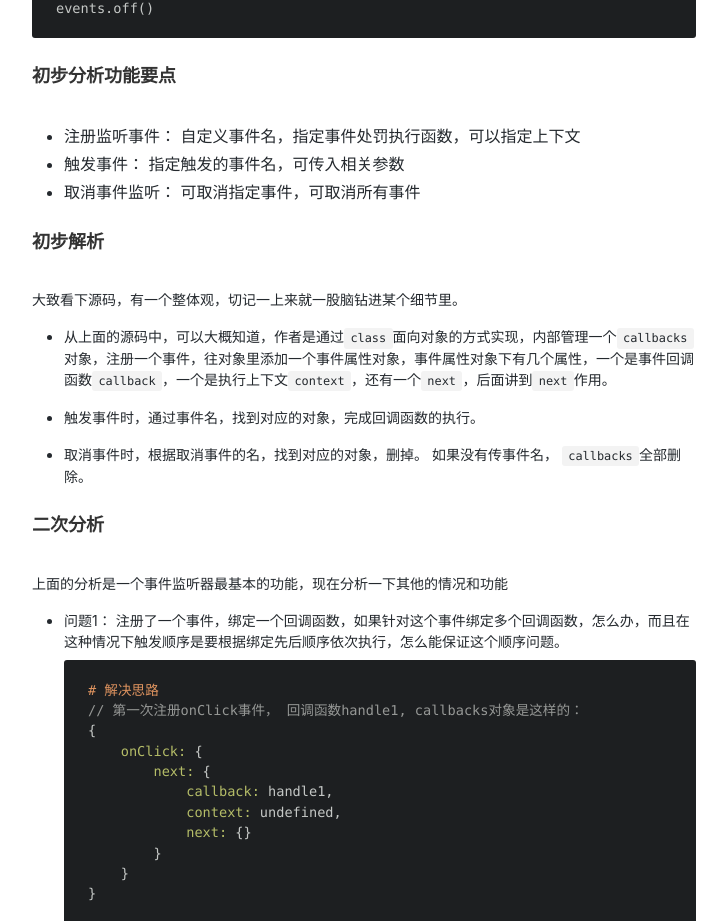
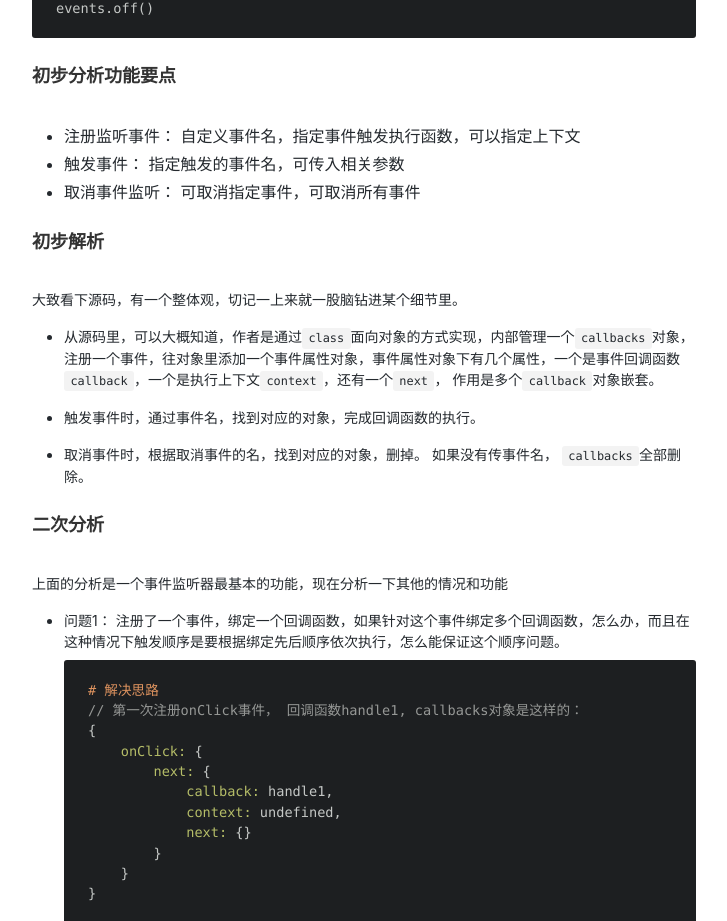
Before and after one commit to JieLiuRiver/liuxiaobai, a plain HTML site: page blog/2019/07/11/events.html in a window 1280 px wide. Shown: the part 856-1777 px from the top of the page, without its empty margins (276-1003 px from the left). Drawn offline with nearby package versions, Linux system fonts and the light colour scheme.

Commit message:
taro events

```diff
--- a/blog/2019/07/11/events.html
+++ b/blog/2019/07/11/events.html
@@ -86,14 +86,14 @@ events.off()
 </code></pre>
 <h3><a class="anchor" aria-hidden="true" id="初步分析功能要点"></a><a href="#初步分析功能要点" aria-hidden="true" class="hash-link"><svg class="hash-link-icon" aria-hidden="true" height="16" version="1.1" viewBox="0 0 16 16" width="16"><path fill-rule="evenodd" d="M4 9h1v1H4c-1.5 0-3-1.69-3-3.5S2.55 3 4 3h4c1.45 0 3 1.69 3 3.5 0 1.41-.91 2.72-2 3.25V8.59c.58-.45 1-1.27 1-2.09C10 5.22 8.98 4 8 4H4c-.98 0-2 1.22-2 2.5S3 9 4 9zm9-3h-1v1h1c1 0 2 1.22 2 2.5S13.98 12 13 12H9c-.98 0-2-1.22-2-2.5 0-.83.42-1.64 1-2.09V6.25c-1.09.53-2 1.84-2 3.25C6 11.31 7.55 13 9 13h4c1.45 0 3-1.69 3-3.5S14.5 6 13 6z"></path></svg></a>初步分析功能要点</h3>
 <ul>
-<li>注册监听事件： 自定义事件名，指定事件处罚执行函数，可以指定上下文</li>
+<li>注册监听事件： 自定义事件名，指定事件触发执行函数，可以指定上下文</li>
 <li>触发事件： 指定触发的事件名，可传入相关参数</li>
 <li>取消事件监听： 可取消指定事件，可取消所有事件</li>
 </ul>
 <h3><a class="anchor" aria-hidden="true" id="初步解析"></a><a href="#初步解析" aria-hidden="true" class="hash-link"><svg class="hash-link-icon" aria-hidden="true" height="16" version="1.1" viewBox="0 0 16 16" width="16"><path fill-rule="evenodd" d="M4 9h1v1H4c-1.5 0-3-1.69-3-3.5S2.55 3 4 3h4c1.45 0 3 1.69 3 3.5 0 1.41-.91 2.72-2 3.25V8.59c.58-.45 1-1.27 1-2.09C10 5.22 8.98 4 8 4H4c-.98 0-2 1.22-2 2.5S3 9 4 9zm9-3h-1v1h1c1 0 2 1.22 2 2.5S13.98 12 13 12H9c-.98 0-2-1.22-2-2.5 0-.83.42-1.64 1-2.09V6.25c-1.09.53-2 1.84-2 3.25C6 11.31 7.55 13 9 13h4c1.45 0 3-1.69 3-3.5S14.5 6 13 6z"></path></svg></a>初步解析</h3>
 <p>大致看下源码，有一个整体观，切记一上来就一股脑钻进某个细节里。</p>
 <ul>
-<li><p>从上面的源码中，可以大概知道，作者是通过<code>class</code>面向对象的方式实现，内部管理一个<code>callbacks</code>对象，注册一个事件，往对象里添加一个事件属性对象，事件属性对象下有几个属性，一个是事件回调函数<code>callback</code>，一个是执行上下文<code>context</code>，还有一个<code>next</code>，后面讲到<code>next</code>作用。</p></li>
+<li><p>从源码里，可以大概知道，作者是通过<code>class</code>面向对象的方式实现，内部管理一个<code>callbacks</code>对象，注册一个事件，往对象里添加一个事件属性对象，事件属性对象下有几个属性，一个是事件回调函数<code>callback</code>，一个是执行上下文<code>context</code>，还有一个<code>next</code>， 作用是多个<code>callback</code>对象嵌套。</p></li>
 <li><p>触发事件时，通过事件名，找到对应的对象，完成回调函数的执行。</p></li>
 <li><p>取消事件时，根据取消事件的名，找到对应的对象，删掉。 如果没有传事件名， <code>callbacks</code>全部删除。</p></li>
 </ul>
```
Also changed, not shown: blog/2019/07/11/events/index.html (+2 -2 lines), blog/index.html (+2 -2 lines).
